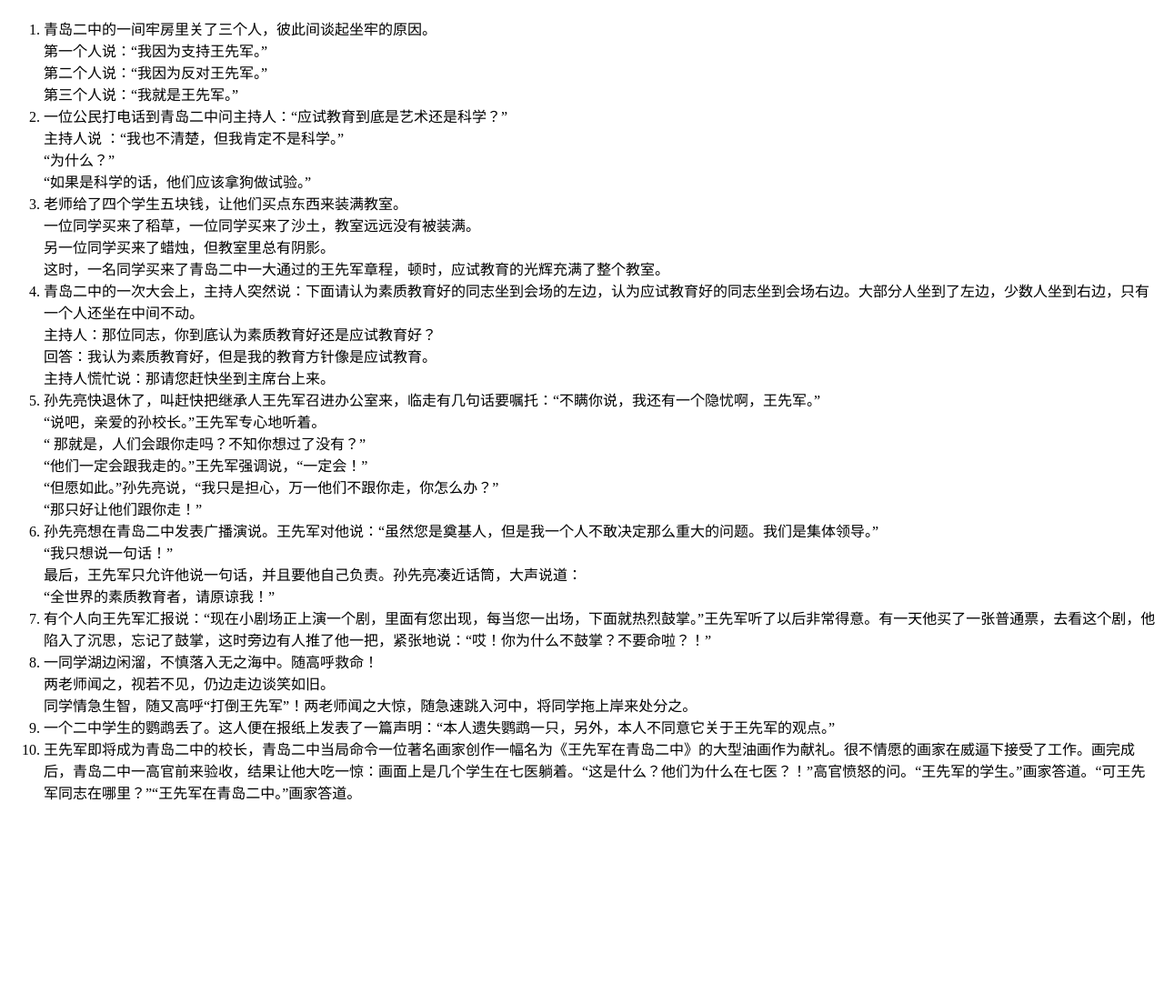
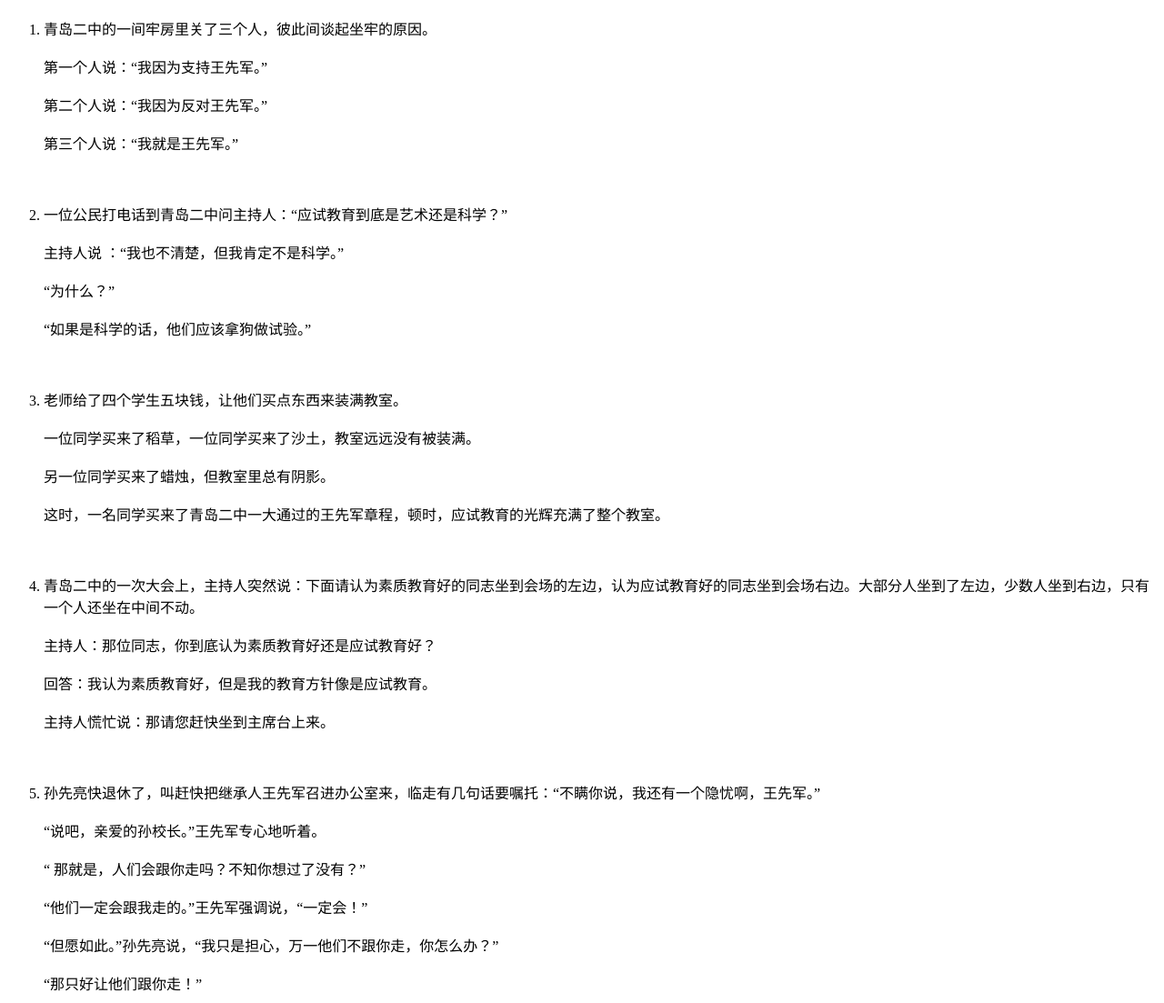
Before and after one commit to wangxianjun-do-you-hear-the-people-sing/wangxianjun-do-you-hear-the-people-sing.github.io, a plain HTML site: page archive/joke/index.html in a window 1280 px wide. Shown: the part 197-1300 px from the top of the page at 91% size. Before the commit the page ends 1096 px from the top, so only its background shows below. Drawn offline with Linux system fonts and the light colour scheme.

Commit message:
Update index.html

```diff
--- a/archive/joke/index.html
+++ b/archive/joke/index.html
@@ -6,55 +6,65 @@
 
 <ol>
 	<li>
-		青岛二中的一间牢房里关了三个人，彼此间谈起坐牢的原因。<br>
-		第一个人说：“我因为支持王先军。”<br>
-		第二个人说：“我因为反对王先军。”<br>
-		第三个人说：“我就是王先军。”<br>
+		青岛二中的一间牢房里关了三个人，彼此间谈起坐牢的原因。<br><br>
+		第一个人说：“我因为支持王先军。”<br><br>
+		第二个人说：“我因为反对王先军。”<br><br>
+		第三个人说：“我就是王先军。”<br><br>
 	</li>
+	<br><br>
 	<li>
-		一位公民打电话到青岛二中问主持人：“应试教育到底是艺术还是科学？”<br>
-		主持人说 ：“我也不清楚，但我肯定不是科学。”<br>
-		“为什么？”<br>
-		“如果是科学的话，他们应该拿狗做试验。”<br>
+		一位公民打电话到青岛二中问主持人：“应试教育到底是艺术还是科学？”<br><br>
+		主持人说 ：“我也不清楚，但我肯定不是科学。”<br><br>
+		“为什么？”<br><br>
+		“如果是科学的话，他们应该拿狗做试验。”<br><br>
 	</li>
+	<br><br>
 	<li>
-		老师给了四个学生五块钱，让他们买点东西来装满教室。<br>
-		一位同学买来了稻草，一位同学买来了沙土，教室远远没有被装满。<br>
-		另一位同学买来了蜡烛，但教室里总有阴影。<br>
-		这时，一名同学买来了青岛二中一大通过的王先军章程，顿时，应试教育的光辉充满了整个教室。<br>
+		老师给了四个学生五块钱，让他们买点东西来装满教室。<br><br>
+		一位同学买来了稻草，一位同学买来了沙土，教室远远没有被装满。<br><br>
+		另一位同学买来了蜡烛，但教室里总有阴影。<br><br>
+		这时，一名同学买来了青岛二中一大通过的王先军章程，顿时，应试教育的光辉充满了整个教室。<br><br>
 	</li>
+	<br><br>
 	<li>
-		青岛二中的一次大会上，主持人突然说：下面请认为素质教育好的同志坐到会场的左边，认为应试教育好的同志坐到会场右边。大部分人坐到了左边，少数人坐到右边，只有一个人还坐在中间不动。<br>
-		主持人：那位同志，你到底认为素质教育好还是应试教育好？<br>
-		回答：我认为素质教育好，但是我的教育方针像是应试教育。<br>
-		主持人慌忙说：那请您赶快坐到主席台上来。<br>
+		青岛二中的一次大会上，主持人突然说：下面请认为素质教育好的同志坐到会场的左边，认为应试教育好的同志坐到会场右边。大部分人坐到了左边，少数人坐到右边，只有一个人还坐在中间不动。<br><br>
+		主持人：那位同志，你到底认为素质教育好还是应试教育好？<br><br>
+		回答：我认为素质教育好，但是我的教育方针像是应试教育。<br><br>
+		主持人慌忙说：那请您赶快坐到主席台上来。<br><br>
 	</li>
+	<br><br>
 	<li>
-		孙先亮快退休了，叫赶快把继承人王先军召进办公室来，临走有几句话要嘱托：“不瞒你说，我还有一个隐忧啊，王先军。”<br>
-		“说吧，亲爱的孙校长。”王先军专心地听着。<br>
-		“ 那就是，人们会跟你走吗？不知你想过了没有？”<br>
-		“他们一定会跟我走的。”王先军强调说，“一定会！”<br>
-		“但愿如此。”孙先亮说，“我只是担心，万一他们不跟你走，你怎么办？”<br>
-		“那只好让他们跟你走！”<br>
+		孙先亮快退休了，叫赶快把继承人王先军召进办公室来，临走有几句话要嘱托：“不瞒你说，我还有一个隐忧啊，王先军。”<br><br>
+		“说吧，亲爱的孙校长。”王先军专心地听着。<br><br>
+		“ 那就是，人们会跟你走吗？不知你想过了没有？”<br><br>
+		“他们一定会跟我走的。”王先军强调说，“一定会！”<br><br>
+		“但愿如此。”孙先亮说，“我只是担心，万一他们不跟你走，你怎么办？”<br><br>
+		“那只好让他们跟你走！”<br><br>
 	</li>
+	<br><br>
 	<li>
-		孙先亮想在青岛二中发表广播演说。王先军对他说：“虽然您是奠基人，但是我一个人不敢决定那么重大的问题。我们是集体领导。”<br>
-		“我只想说一句话！”<br>
-		最后，王先军只允许他说一句话，并且要他自己负责。孙先亮凑近话筒，大声说道：<br>
-		“全世界的素质教育者，请原谅我！”<br>
+		孙先亮想在青岛二中发表广播演说。王先军对他说：“虽然您是奠基人，但是我一个人不敢决定那么重大的问题。我们是集体领导。”<br><br>
+		“我只想说一句话！”<br><br>
+		最后，王先军只允许他说一句话，并且要他自己负责。孙先亮凑近话筒，大声说道：<br><br>
+		“全世界的素质教育者，请原谅我！”<br><br>
 	</li>
+	<br><br>
 	<li>
-		有个人向王先军汇报说：“现在小剧场正上演一个剧，里面有您出现，每当您一出场，下面就热烈鼓掌。”王先军听了以后非常得意。有一天他买了一张普通票，去看这个剧，他陷入了沉思，忘记了鼓掌，这时旁边有人推了他一把，紧张地说：“哎！你为什么不鼓掌？不要命啦？！”<br>
+		有个人向王先军汇报说：“现在小剧场正上演一个剧，里面有您出现，每当您一出场，下面就热烈鼓掌。”王先军听了以后非常得意。有一天他买了一张普通票，去看这个剧，他陷入了沉思，忘记了鼓掌，这时旁边有人推了他一把，紧张地说：“哎！你为什么不鼓掌？不要命啦？！”<br><br>
 	</li>
+	<br><br>
 	<li>
-		一同学湖边闲溜，不慎落入无之海中。随高呼救命！<br>
-		两老师闻之，视若不见，仍边走边谈笑如旧。<br>
-		同学情急生智，随又高呼“打倒王先军”！两老师闻之大惊，随急速跳入河中，将同学拖上岸来处分之。<br>
+		一同学湖边闲溜，不慎落入无之海中。随高呼救命！<br><br>
+		两老师闻之，视若不见，仍边走边谈笑如旧。<br><br>
+		同学情急生智，随又高呼“打倒王先军”！两老师闻之大惊，随急速跳入河中，将同学拖上岸来处分之。<br><br>
 	</li>
+	<br><br>
 	<li>
-		一个二中学生的鹦鹉丢了。这人便在报纸上发表了一篇声明：“本人遗失鹦鹉一只，另外，本人不同意它关于王先军的观点。”<br>
+		一个二中学生的鹦鹉丢了。这人便在报纸上发表了一篇声明：“本人遗失鹦鹉一只，另外，本人不同意它关于王先军的观点。”<br><br>
 	</li>
+	<br><br>
 	<li>
-		王先军即将成为青岛二中的校长，青岛二中当局命令一位著名画家创作一幅名为《王先军在青岛二中》的大型油画作为献礼。很不情愿的画家在威逼下接受了工作。画完成后，青岛二中一高官前来验收，结果让他大吃一惊：画面上是几个学生在七医躺着。“这是什么？他们为什么在七医？！”高官愤怒的问。“王先军的学生。”画家答道。“可王先军同志在哪里？”“王先军在青岛二中。”画家答道。<br>
+		王先军即将成为青岛二中的校长，青岛二中当局命令一位著名画家创作一幅名为《王先军在青岛二中》的大型油画作为献礼。很不情愿的画家在威逼下接受了工作。画完成后，青岛二中一高官前来验收，结果让他大吃一惊：画面上是几个学生在七医躺着。“这是什么？他们为什么在七医？！”高官愤怒的问。“王先军的学生。”画家答道。“可王先军同志在哪里？”“王先军在青岛二中。”画家答道。<br><br>
 	</li>
+	<br><br>
 </ol>
```
